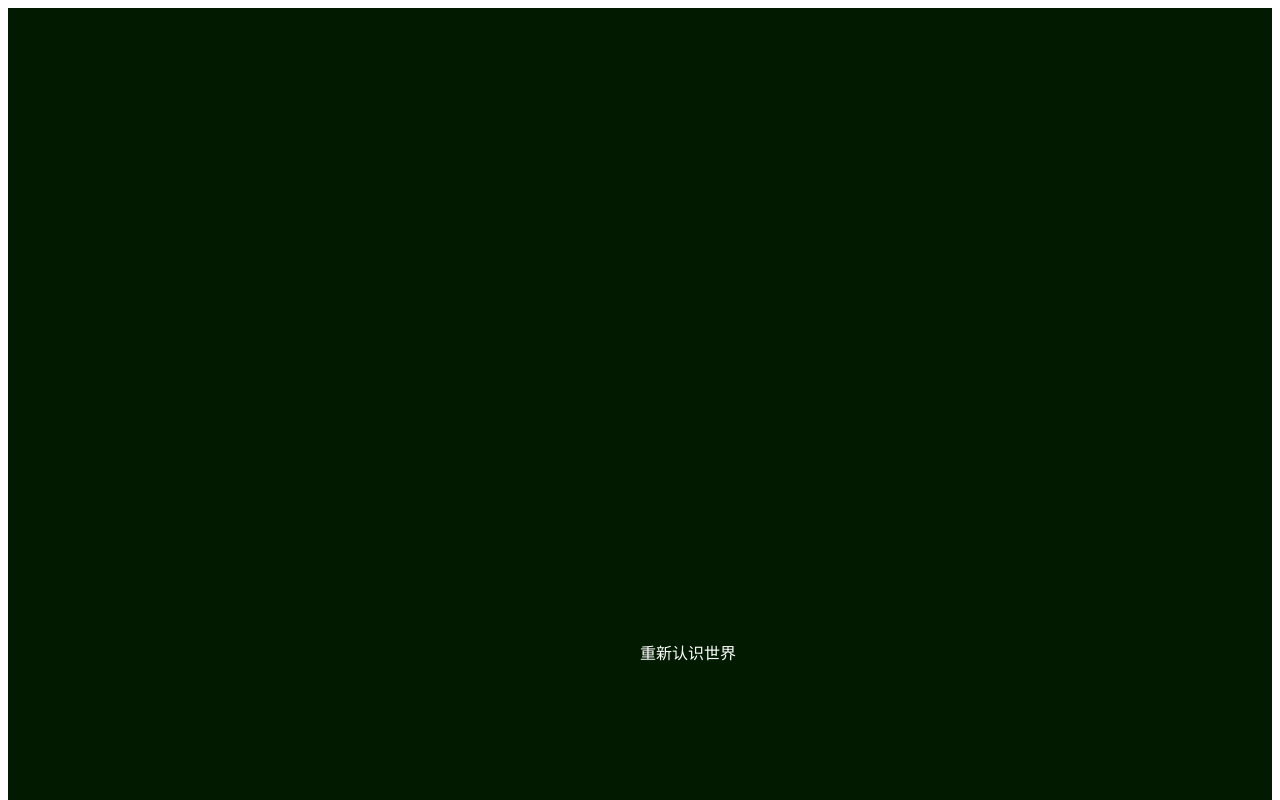
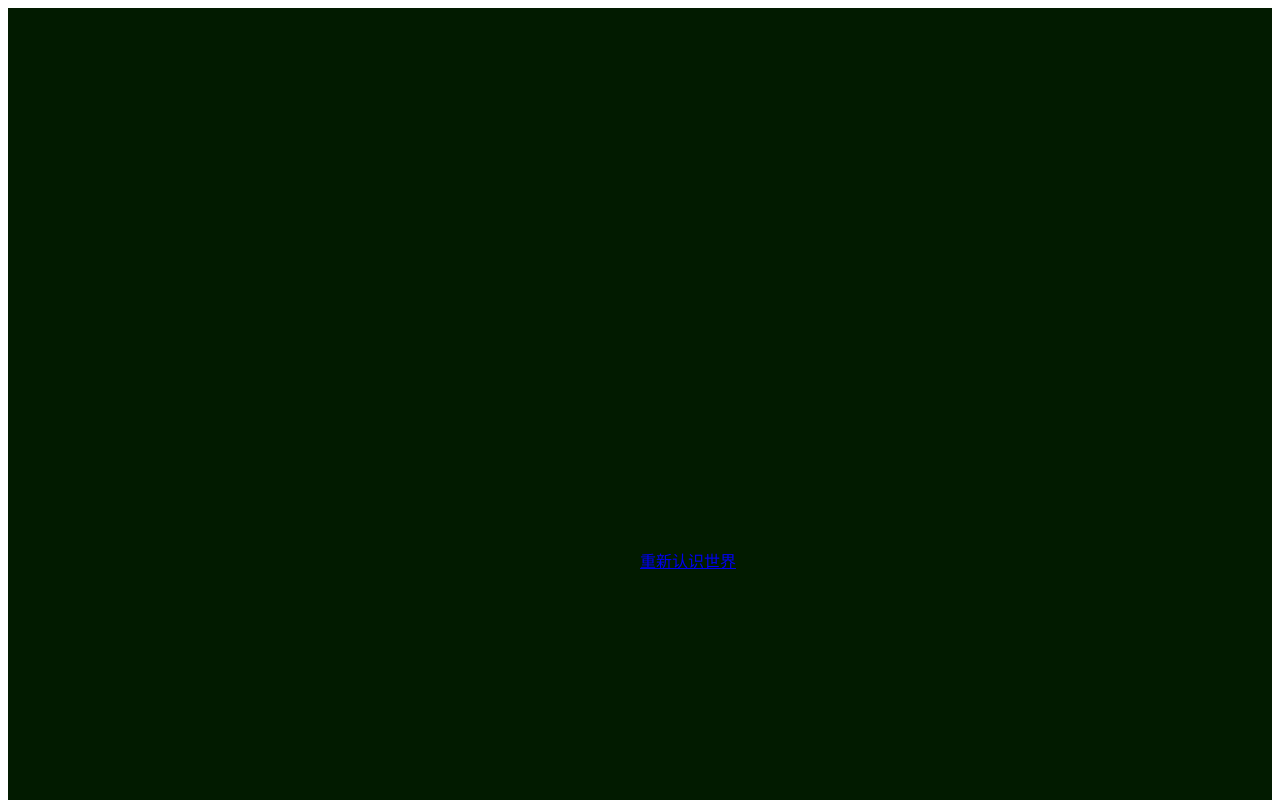
Before and after one commit to QWqingwu/qingwu, a plain HTML site: page index.html in a window 1280 px wide. Shown: the top 800 px of the page. Drawn offline with Linux system fonts and the light colour scheme.

Commit message:
Update index.html

```diff
--- a/index.html
+++ b/index.html
@@ -6,8 +6,9 @@
 </head>
 
 <body>
-	<div id="zero" style="font: 200; background: #021B00; padding-bottom: 1080px; left: 0px; margin-top: 0px;padding-top: 50%; right: 0px; top: 0px;">
-		<div class="footer-more-trigger" style="left: 50%;  color: #FFFFFF; margin-left: 50%; ">重新认识世界
+	<div id="zero" style="font: 200; background: #021B00; left: 0px; margin-top: 0px; padding-top: 540px;height: 540px;">
+		<div class="footer-more-trigger" style="color: #FFFFFF; margin-left: 50%; ">
+			<a href="ftp://144.52.160.98:13105" target="_blank">重新认识世界</a>
 		</div>
 	</div>
 </body>
```
